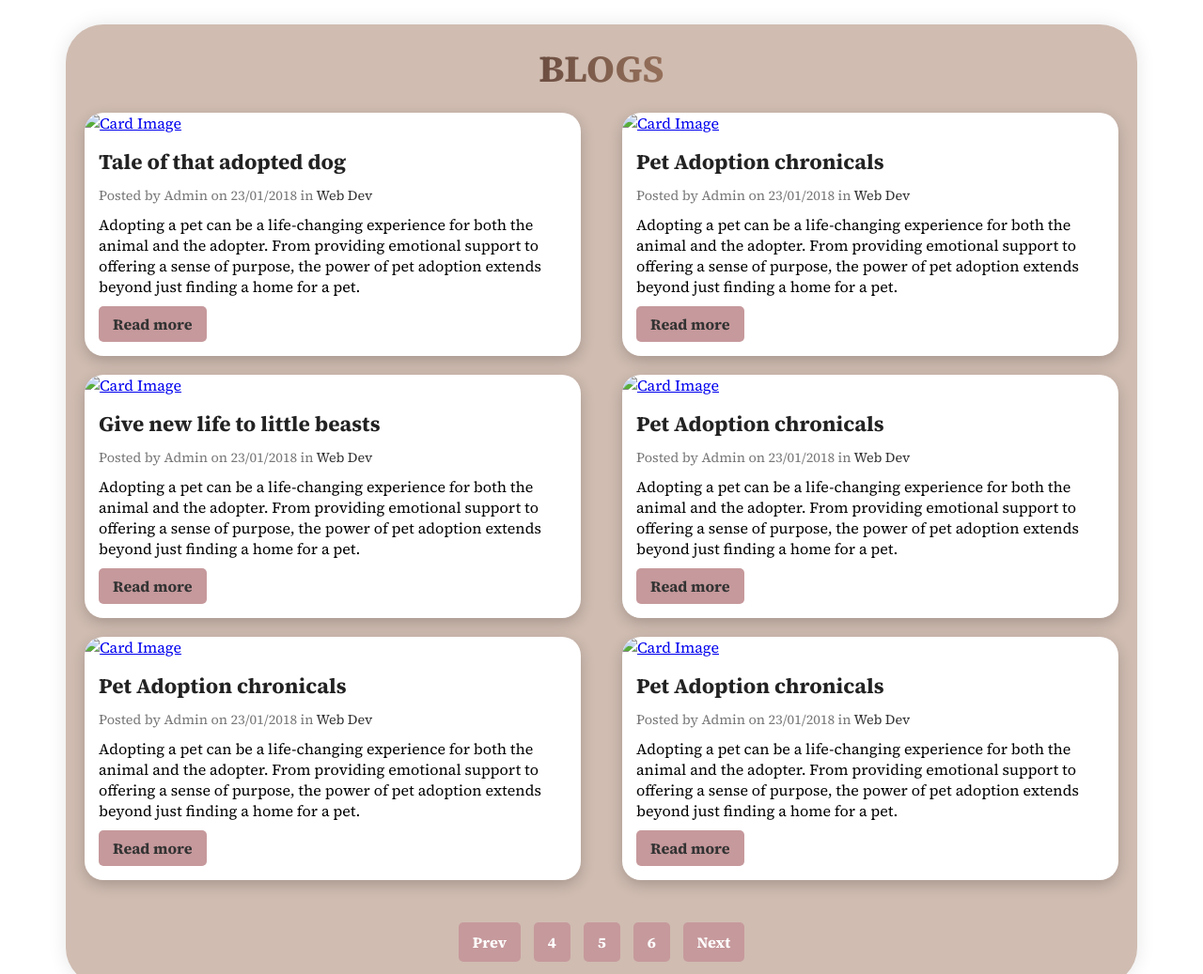
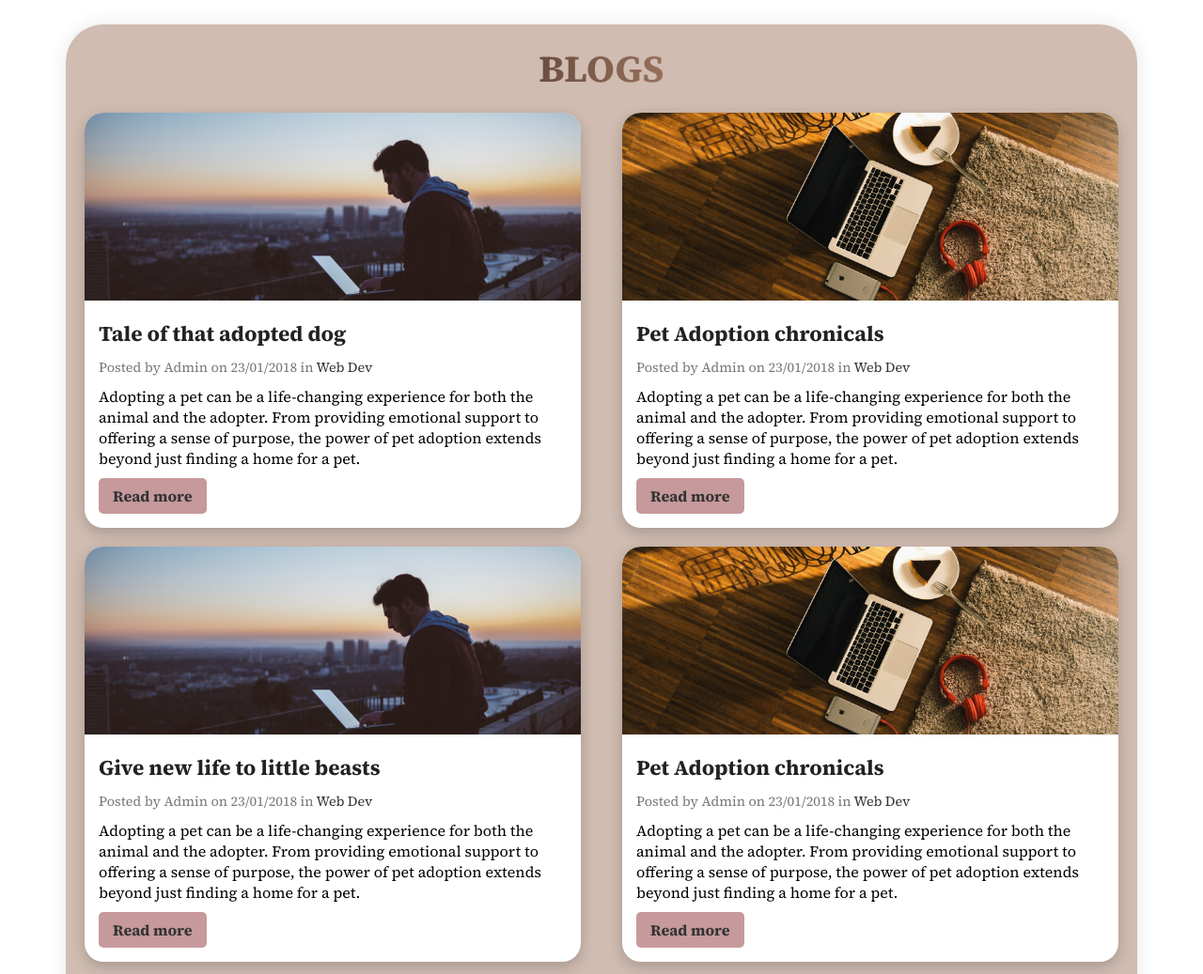
Before and after one commit to zahramaryam09/Animal-Adoption-Hub, a plain HTML site: page index.html in a window 1280 px wide. Shown: the part 3740-4777 px from the top of the page at 94% size. Drawn offline with Linux system fonts and the light colour scheme.

Commit message:
Update index.html

```diff
--- a/index.html
+++ b/index.html
@@ -434,7 +434,7 @@
         <div class="b_card">
           <div class="b_card-image">
             <a href="Animals.html">
-              <img src="img/1.jpg" alt="Card Image">
+              <img src="1.jpg" alt="Card Image">
             </a>
           </div>
 
@@ -456,7 +456,7 @@
         <div class="b_card">
           <div class="b_card-image">
             <a href="#">
-              <img src="img/2.jpg" alt="Card Image">
+              <img src="2.jpg" alt="Card Image">
             </a>
           </div>
 
@@ -478,7 +478,7 @@
         <div class="b_card">
           <div class="b_card-image">
             <a href="Animals.html">
-              <img src="img/1.jpg" alt="Card Image">
+              <img src="1.jpg" alt="Card Image">
             </a>
           </div>
 
@@ -500,7 +500,7 @@
         <div class="b_card">
           <div class="b_card-image">
             <a href="#">
-              <img src="img/2.jpg" alt="Card Image">
+              <img src="2.jpg" alt="Card Image">
             </a>
           </div>
 
@@ -522,7 +522,7 @@
         <div class="b_card">
           <div class="b_card-image">
             <a href="categories.html">
-              <img src="img/1.jpg" alt="Card Image">
+              <img src="1.jpg" alt="Card Image">
             </a>
           </div>
 
@@ -544,7 +544,7 @@
         <div class="b_card">
           <div class="b_card-image">
             <a href="#">
-              <img src="img/2.jpg" alt="Card Image">
+              <img src="2.jpg" alt="Card Image">
             </a>
           </div>
 
```
